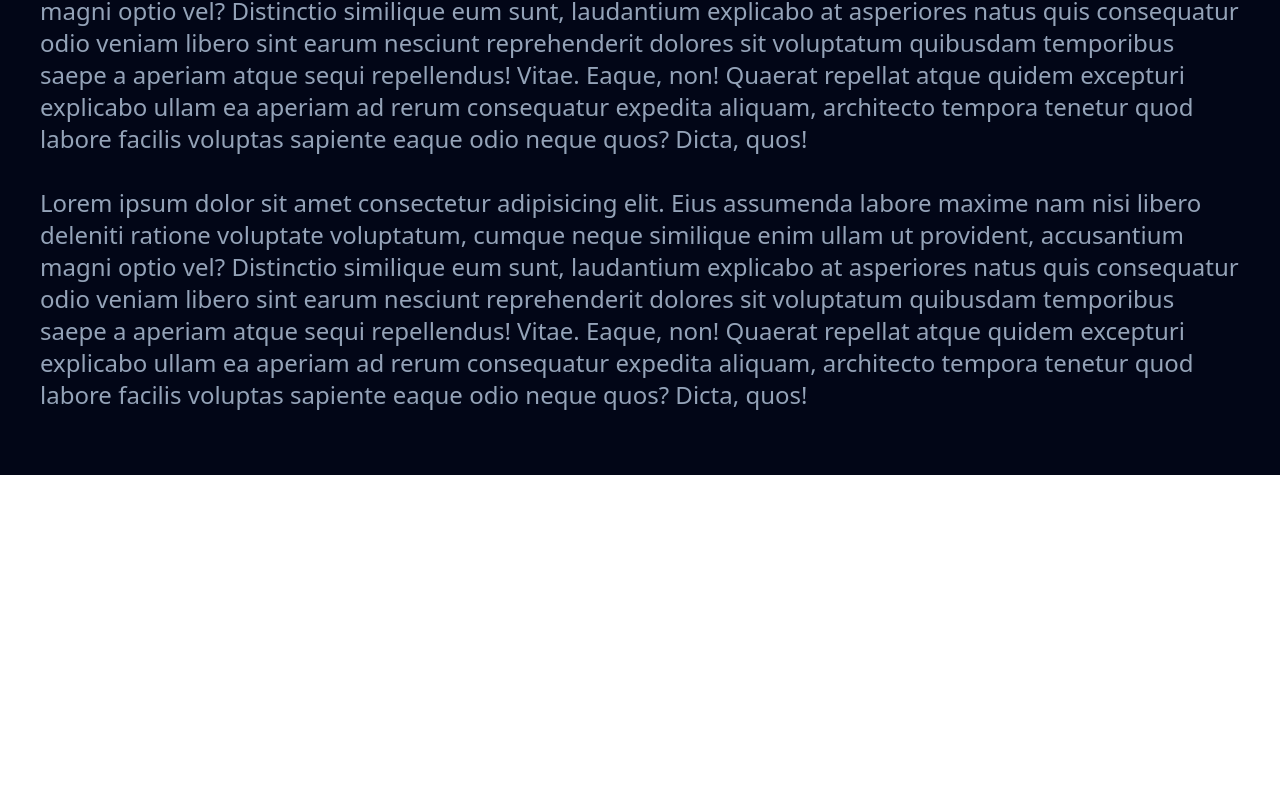
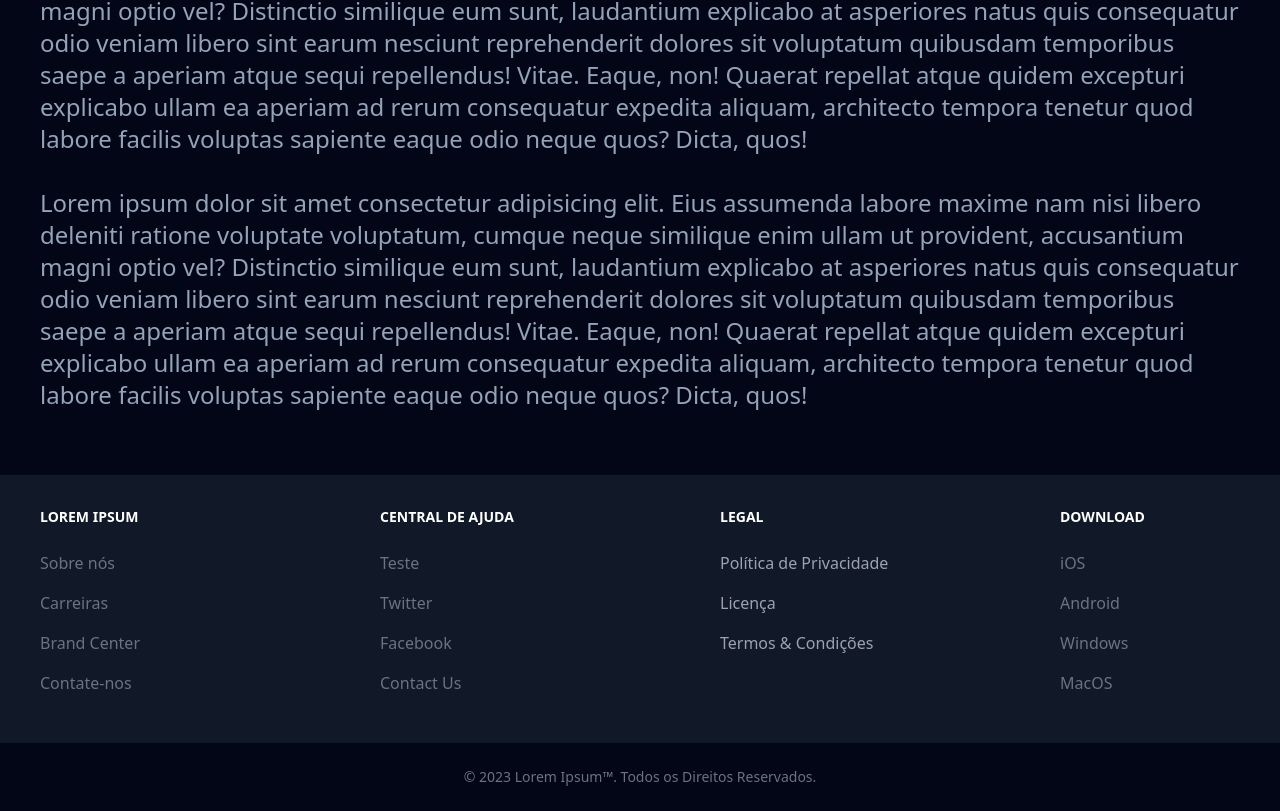
Before and after one commit to gustavof04/navbar-e-menu, a React (Vite) app: page / in a window 1280 px wide. Shown: the part 1413-2224 px from the top of the page. Before the commit the page ends 1888 px from the top, so only its background shows below. Built offline with nearby package versions, Linux system fonts and the light colour scheme.

Commit message:
feat: Adiciona footer à página

```diff
--- a/src/App.jsx
+++ b/src/App.jsx
@@ -1,4 +1,5 @@
 import Navbar from "./components/navbar/navbar"
+import Footer from "./components/footer/footer"
 
 function App() {
 
@@ -20,6 +21,7 @@ function App() {
                     <br/>
                 </div>
             </div>
+            <Footer />
         </div>
     )
 }
--- /dev/null
+++ b/src/components/footer/footer.jsx
@@ -0,0 +1,85 @@
+import React from 'react';
+
+// import { Container } from './styles';
+
+function Footer() {
+  return (
+    <footer className='bg-gray-900'>
+        <div className='w-full'>
+            <div className='grid grid-cols-2 gap-8 px-6 py-6 box-content lg:py-8 md:grid-cols-4 lg:mx-auto lg:max-w-75rem lg:gap-40'>
+                <div>
+                    <h2 className='mb-6 text-sm font-semibold text-white uppercase'>Lorem Ipsum</h2>
+                    <ul className='text-gray-500 dark:text-gray-400 font-medium'>
+                        <li className="mb-4">
+                            <a href="#" className="hover:underline">Sobre nós</a>
+                        </li>
+                        <li className="mb-4">
+                            <a href="#" className="hover:underline">Carreiras</a>
+                        </li>
+                        <li className="mb-4">
+                            <a href="#" className="hover:underline">Brand Center</a>
+                        </li>
+                        <li className="mb-4">
+                            <a href="#" className="hover:underline">Contate-nos</a>
+                        </li>
+                    </ul>
+                </div>
+                <div>
+                    <h2 className='mb-6 text-sm font-semibold text-white uppercase'>Central de Ajuda</h2>
+                    <ul className='text-gray-500 dark:text-gray-400 font-medium'>
+                        <li className="mb-4">
+                            <a href="#" className="hover:underline">Teste</a>
+                        </li>
+                        <li className="mb-4">
+                            <a href="#" className="hover:underline">Twitter</a>
+                        </li>
+                        <li className="mb-4">
+                            <a href="#" className="hover:underline">Facebook</a>
+                        </li>
+                        <li className="mb-4">
+                            <a href="#" className="hover:underline">Contact Us</a>
+                        </li>
+                    </ul>
+                </div>
+                <div>
+                    <h2 className='mb-6 text-sm font-semibold text-white uppercase'>Legal</h2>
+                    <ul className='text-gray-400 font-medium'>
+                        <li className='mb-4'>
+                            <a href="#" className='hover:underline'>Política de Privacidade</a>
+                        </li>
+                        <li className='mb-4'>
+                            <a href="#" className='hover:underline'>Licença</a>
+                        </li>
+                        <li className='mb-4'>
+                            <a href="#" className='hover:underline'>Termos &amp; Condições</a>
+                        </li>
+                    </ul>
+                </div>
+                <div>
+                    <h2 className='mb-6 text-sm font-semibold text-white uppercase'>Download</h2>
+                    <ul className='text-gray-500 font-medium'>
+                        <li className='mb-4'>
+                            <a href="#" className='hover:underline'>iOS</a>
+                        </li>
+                        <li className='mb-4'>
+                            <a href="#" className='hover:underline'>Android</a>
+                        </li>
+                        <li className='mb-4'>
+                            <a href="#" className='hover:underline'>Windows</a>
+                        </li>
+                        <li className='mb-4'>
+                            <a href="#" className='hover:underline'>MacOS</a>
+                        </li>
+                    </ul>
+                </div>
+            </div>
+            <div className='px-4 py-6 bg-slate-950 md:flex md:items-center md:justify-center'>
+                <span className='text-sm text-gray-500 sm:text-center'>© 2023 <a href="#">Lorem Ipsum™</a>. Todos os Direitos Reservados.
+                </span>
+            </div>
+        </div>
+    </footer>
+  );
+}
+
+export default Footer;
```
